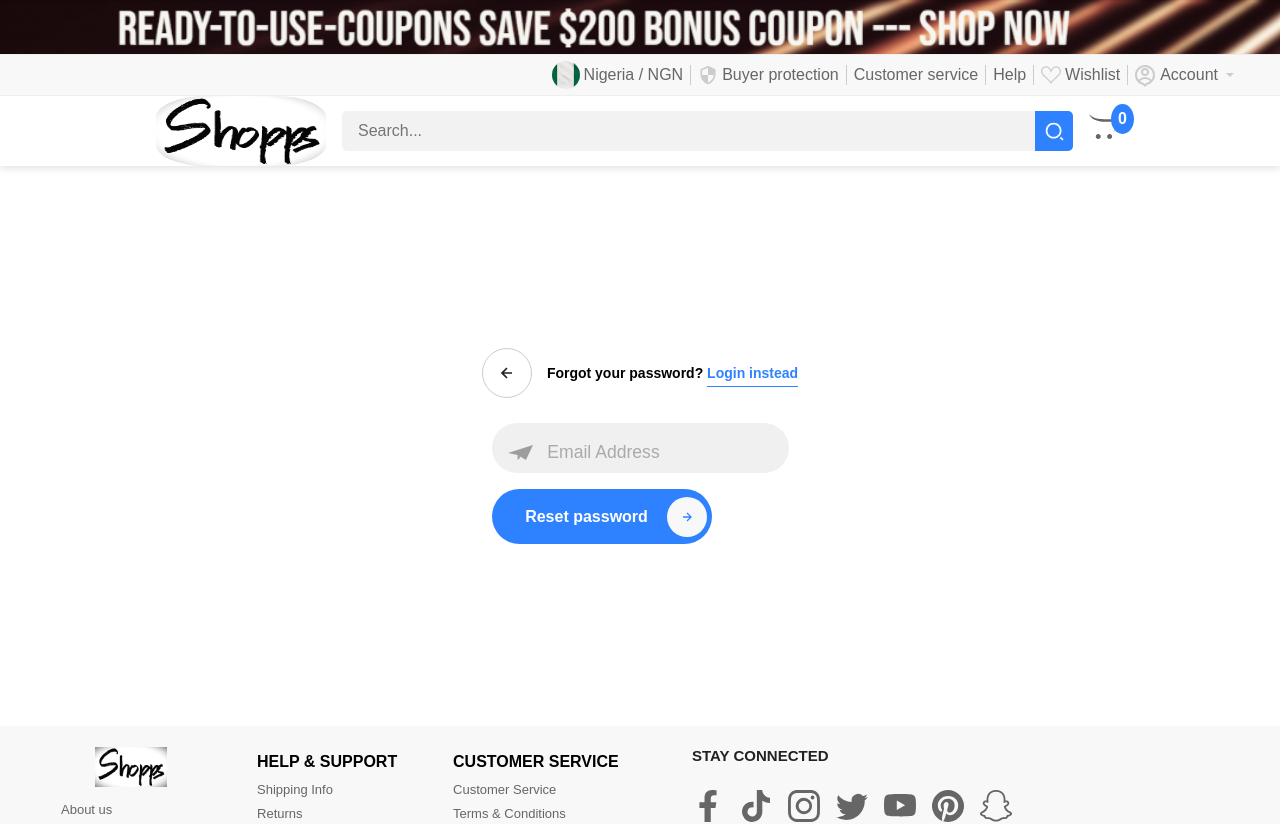
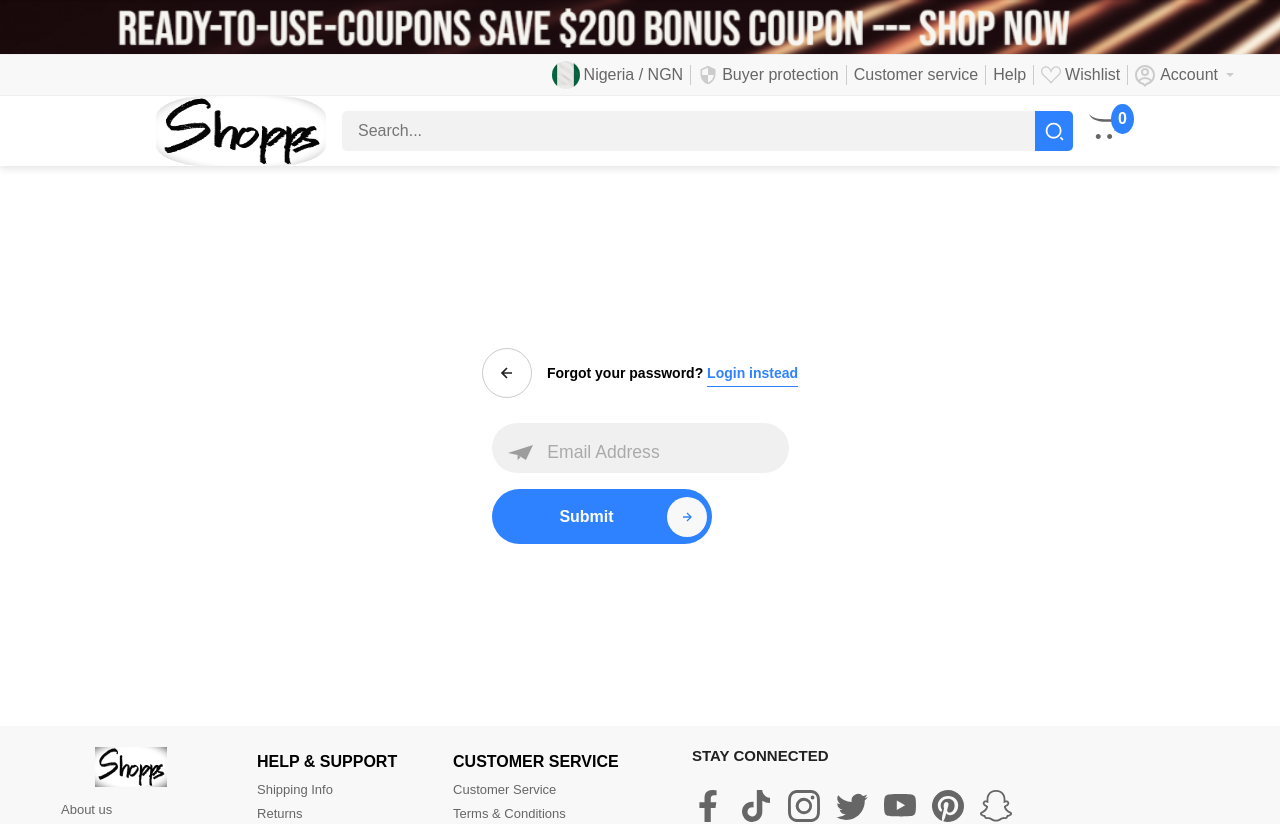
Before and after one commit to emma50/shopps, a Next.js app: page /auth/forgot in a window 1280 px wide. Shown: the top 824 px of the page. Built offline with nearby package versions, Linux system fonts and the light colour scheme; no server answers.

Commit message:
Code refractor

```diff
--- a/pages/auth/forgot.js
+++ b/pages/auth/forgot.js
@@ -79,7 +79,7 @@ export default function Forgot() {
                   placeholder={'Email Address'}
                   onChange={handleChange}
                 />
-                <CircledIconBtn type='submit' text='Reset password'/>
+                <CircledIconBtn type='submit' text='Submit'/>
               </Form>
               {error && <span className={styles.error}>{error}</span>}
               {success && <span className={styles.success}>{success}</span>}
```
